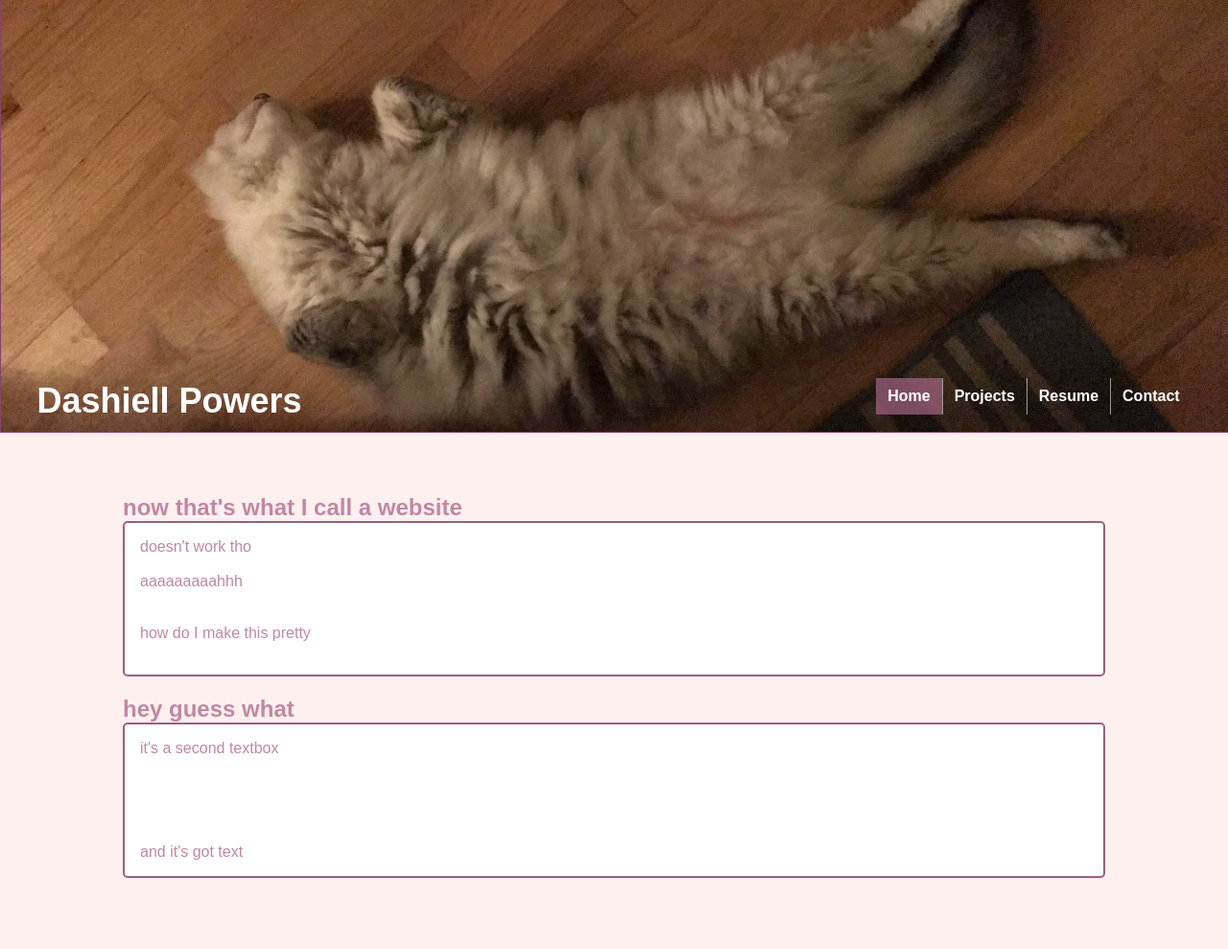
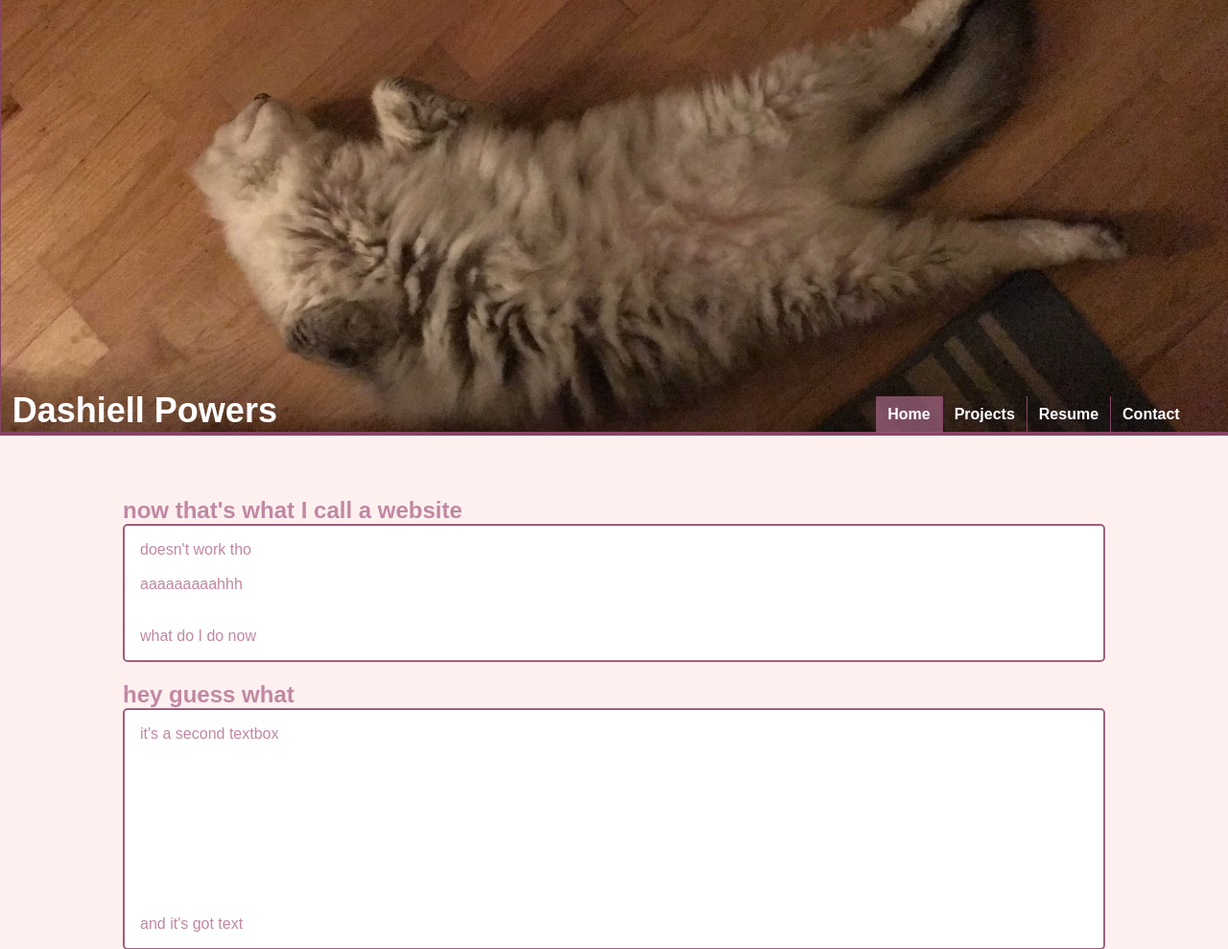
Before and after one commit to DashiellP/MyDangWebsite, a PHP site: page / in a window 1280 px wide. Shown: the top 989 px of the page at 96% size. Run offline with PHP 8.4, Linux system fonts and the light colour scheme.

Commit message:
still changing that dang header

```diff
--- a/StyleSheet.css
+++ b/StyleSheet.css
@@ -7,27 +7,25 @@ body {
 }
 
 img.banner {
-    width:100%;
+    width: 100%;
     margin: 0;
-    /*margin-top:-10%;
-    padding-bottom:5%;*/
-    float:left;
-    overflow: auto;
+    float: left;
     position: absolute;
     border: 1px solid #864664;
     background-color: #864664;
-    bottom:0;
+    bottom: 0;
 }
 
 div.banner-sticker {
-    width:100%;
-    height:10%;
-    margin:0;
+    width: 100%;
+    height: 10%;
+    margin: 0;
     margin-top: 30%;
-    position:sticky;
-    top:0;
-    display:block;
-    overflow: visible;
+    border-bottom: 3px solid #864664;
+    position: sticky;
+    top: 0;
+    display: block;
+    overflow-y: visible;
 }
 
 .clearfix {
@@ -44,8 +42,7 @@ div.banner-sticker {
     background-size: cover;
 }
 
-h1
-{
+h1 {
     font-weight: bold;
     color: #C088A2;
 }
@@ -76,24 +73,23 @@ div.container {
     display: block;
 }
 
-a.nameTitle {
+a.header-name {
     font-family: Arial;
     font-weight: bold;
     font-size: 2.25em;
     text-decoration: none;
-    color:white;
-    display:inline;
-    padding: 0px;
+    color: white;
+    display: inline;
+    padding: 2px 0px;
     margin: 0px;
-    margin-top: 1%;
     position: absolute;
-    left: 3%;
-    top: 0;
-    overflow:hidden;
+    left: 1%;
+    bottom: 0;
+    overflow: hidden;
 }
 
 ul.navbar {
-    display:inline;
+    display: inline;
     list-style-type: none;
     padding: 0px;
     margin: 0px;
@@ -101,12 +97,12 @@ ul.navbar {
     overflow: hidden;
     background-color: rgba(0,0,0,0);
     right: 3%;
-    top: 10px;
+    bottom: 0;
 }
 
     ul.navbar > li {
-    float:left;
-    border-right: 1px solid rgba(255, 255, 255, 0.56);
+        float: left;
+        border-right: 1px solid #864664;
     }
 
         ul.navbar > li:last-child {
--- a/index.htm
+++ b/index.htm
@@ -7,7 +7,7 @@
 <BODY>
     <div class="banner-sticker">
         <img class="banner" src="Images/Banner.jpg" />
-        <a class="nameTitle" href="index.htm">Dashiell Powers</a>
+        <a class="header-name" href="index.htm">Dashiell Powers</a>
         <ul class="navbar">
             <li><a class="active" href="index.htm">Home</a></li>
             <li><a href="projects.htm">Projects</a></li>
@@ -26,14 +26,18 @@
             aaaaaaaaahhh
 
 
-            how do I make this pretty
-
+            what do I do now
         </div>
     </div>
 
     <div class="textbox">
         <div class="textbox-title">hey guess what</div>
         <div class="textbox-content">it's a second textbox
+
+
+
+
+
 
 
 
```
Lines whose indentation alone changed are shown as unchanged.
